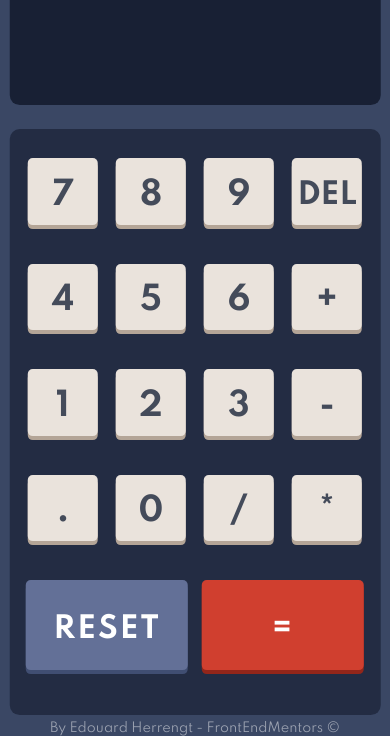
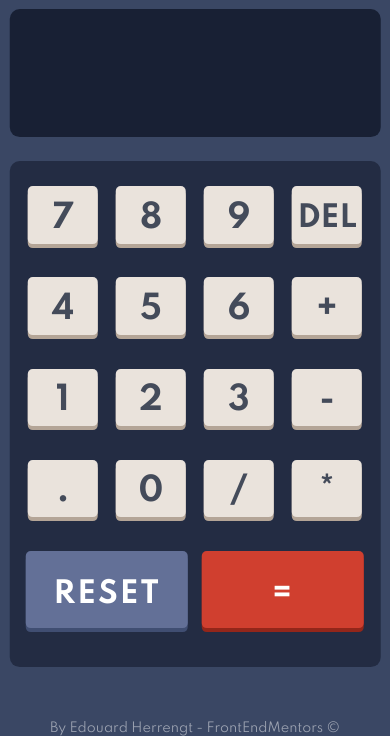
Before and after one commit to EdouardHrgt/TheCalculator, a plain HTML site: page index.html in a window 390 px wide. Shown: the part 108-855 px from the top of the page. Drawn offline with Linux system fonts and the light colour scheme.

Commit message:
Keypad height fixed on mobile version

```diff
--- a/style/style.css
+++ b/style/style.css
@@ -220,7 +220,7 @@ h2 {
   .calculator {
     width: 30em;
     height: 95vh;
-    margin: 0 auto;
+    margin: 2em auto 0;
     position: absolute;
     top: 50%;
     left: 50%;
@@ -230,7 +230,7 @@ h2 {
     font-size: var(--key-size-mobile);
   }
   .keypad {
-    height: auto;
+    height: 60vh;
     position: absolute;
     z-index: 10;
     bottom: 0;
```
